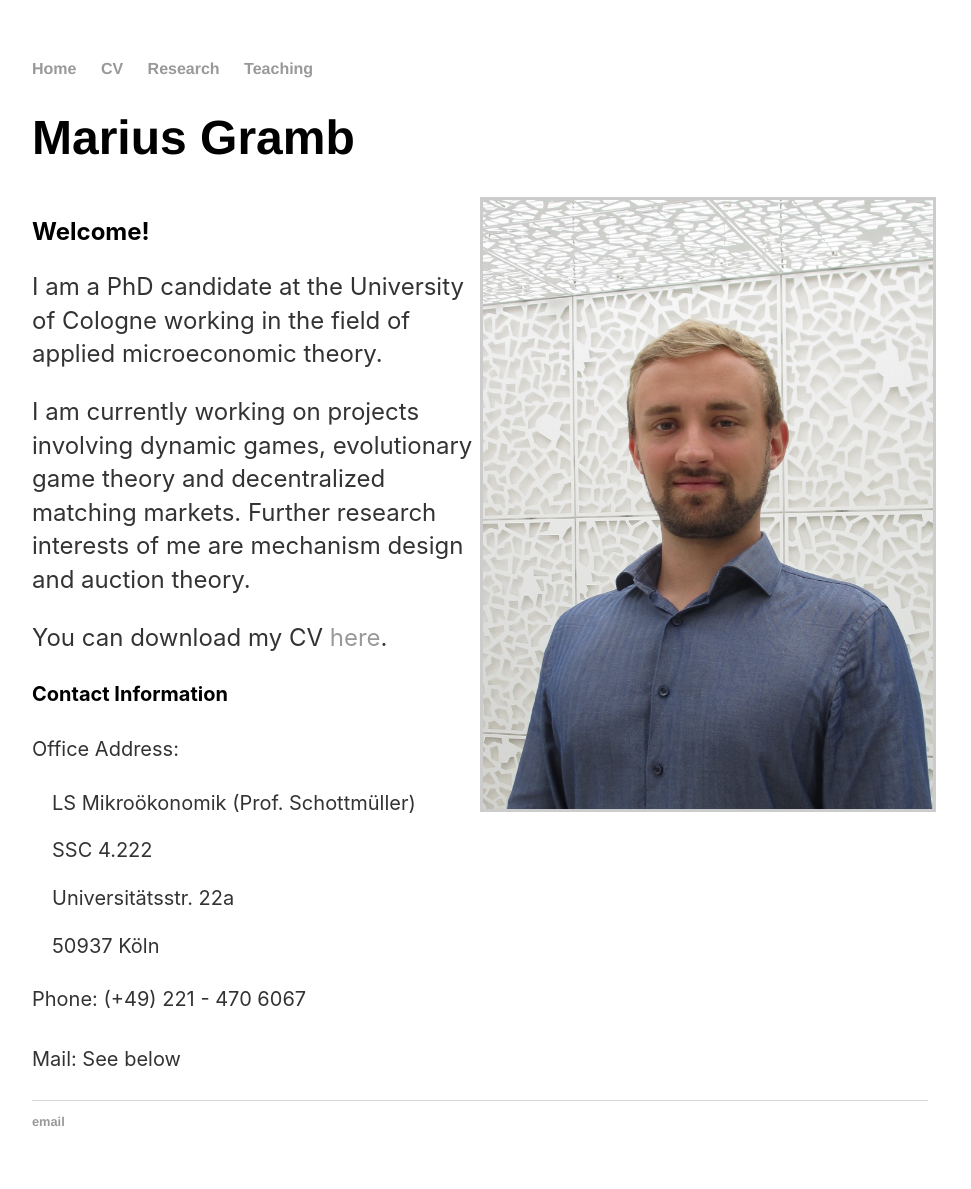
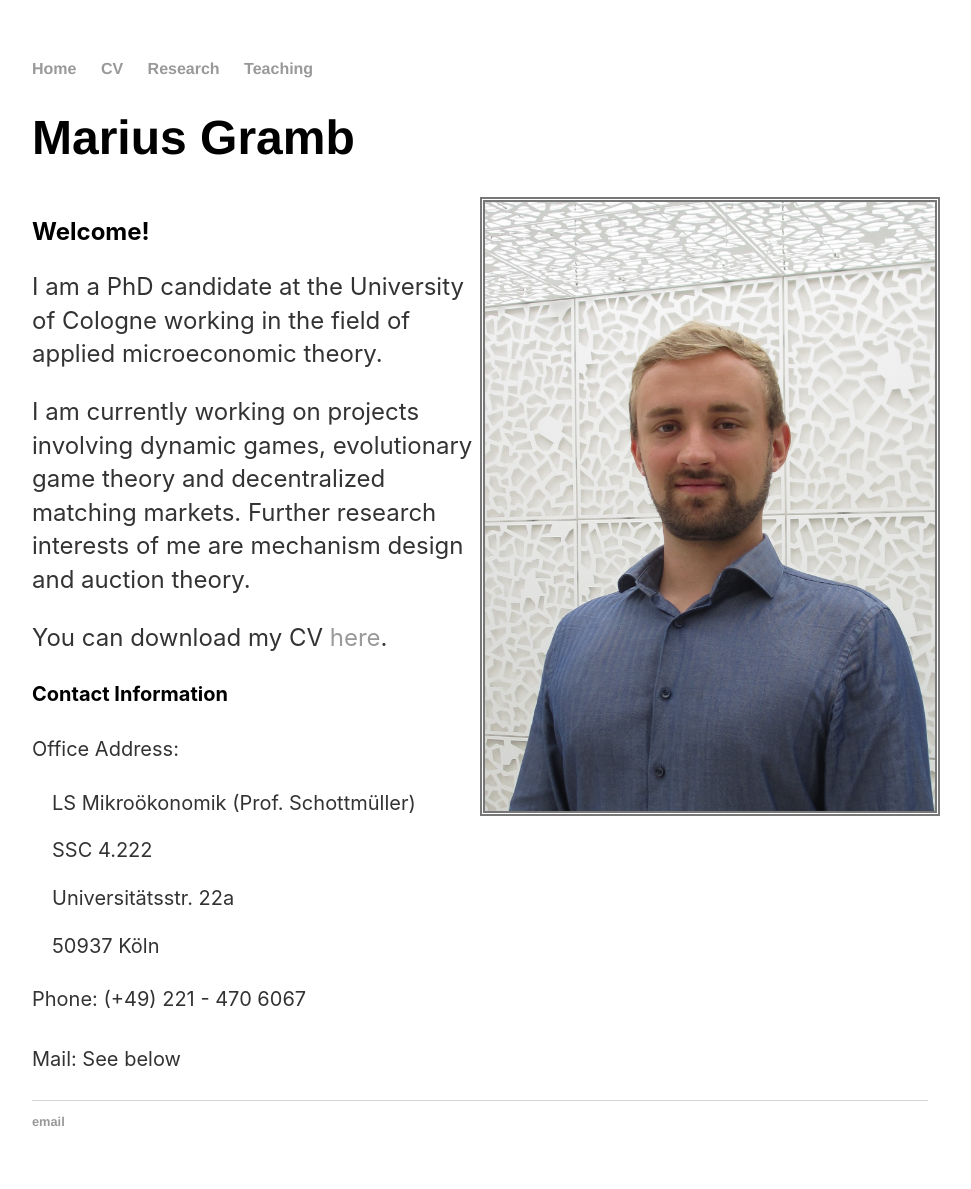
Before and after one commit to mariusgramb/mariusgramb.github.io, a Jekyll site: the page built from index.html, in a window 1280 px wide. Shown: the whole page, without its empty margins (160-1131 px from the left). Built offline with Jekyll 4.4.1, drawn with Linux system fonts in a browser that asks for light colours.

Commit message:
Update index.html

```diff
--- a/index.html
+++ b/index.html
@@ -34,6 +34,6 @@ title: Marius Gramb
 	  <img src="images/IMG_1808.jpg" alt="img" style="object-fit:contain;
 							  width:450px;
 							  height:auto;
-            border: solid 3px #CCC" />
+            border: 5px double #777777; margin-top: -0,5cm;" />
 	</div>
 </div>
```
